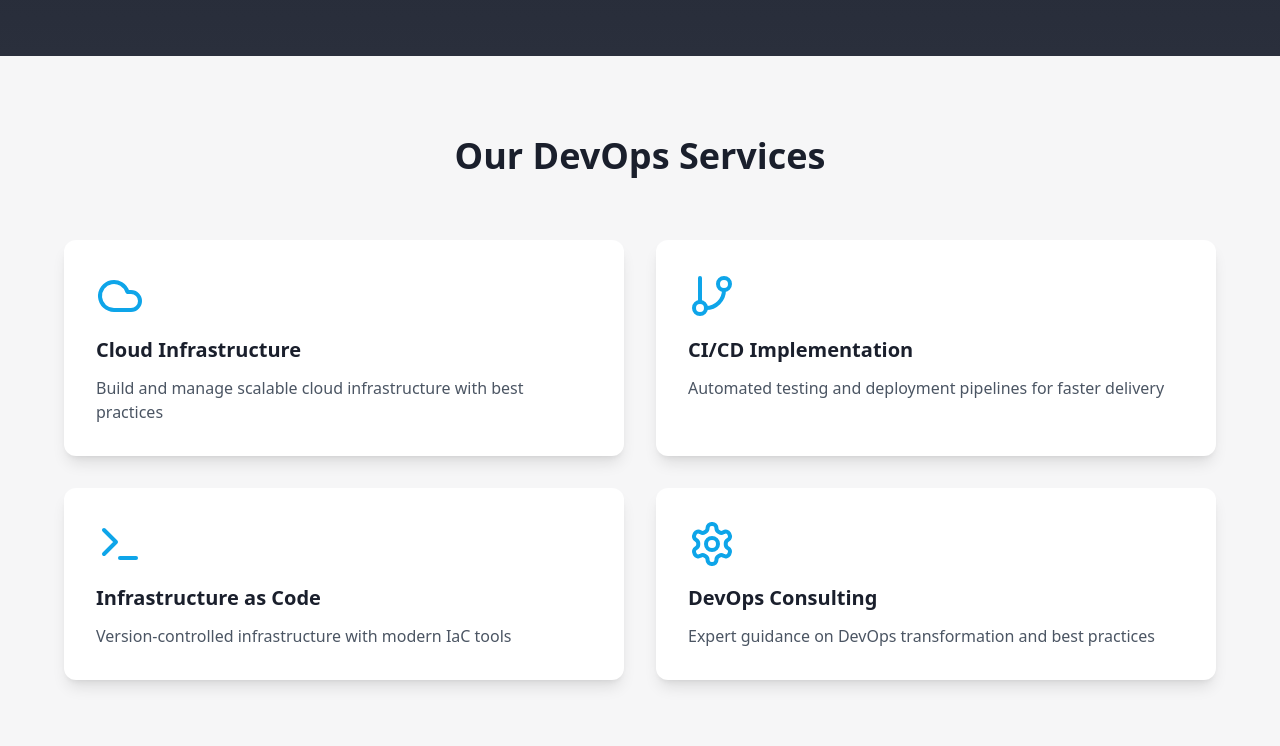
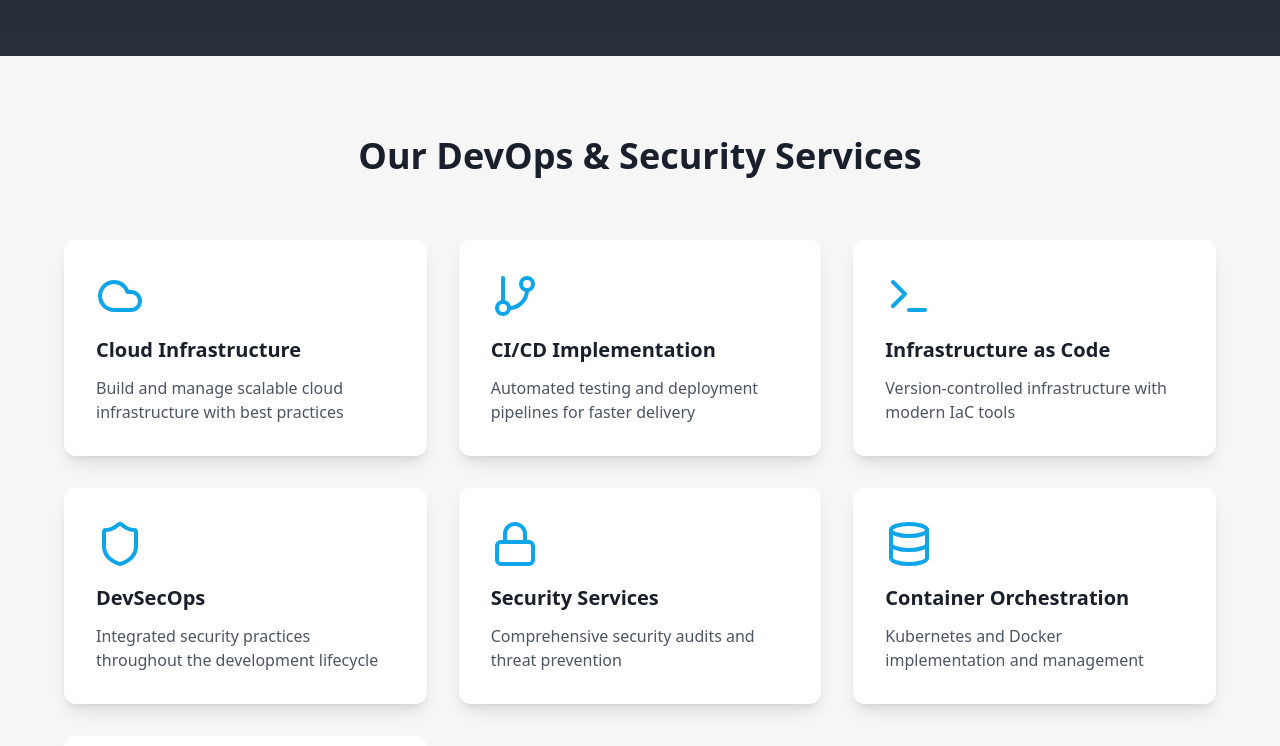
Before and after one commit to amanpatelofficial-devops/FlowState-Your-Infra, a React (Vite) app: page / in a window 1280 px wide. Shown: the part 560-1306 px from the top of the page. Built offline with nearby package versions, Linux system fonts and the light colour scheme.

Commit message:
Add DevOps and Security Services
Add new services related to DevOps, DevSecOps, and Security.

```diff
--- a/src/components/ServicesSection.tsx
+++ b/src/components/ServicesSection.tsx
@@ -1,15 +1,15 @@
 
-import { Cloud, GitBranch, Terminal, Settings } from "lucide-react";
+import { Cloud, GitBranch, Terminal, Settings, Shield, Lock, Database } from "lucide-react";
 
 export const ServicesSection = () => {
   return (
     <section className="py-20 px-6 bg-[#F6F6F7]">
       <div className="max-w-6xl mx-auto">
         <h2 className="text-3xl md:text-4xl font-bold text-center mb-16 text-[#1A1F2C]">
-          Our DevOps Services
+          Our DevOps & Security Services
         </h2>
 
-        <div className="grid md:grid-cols-2 gap-8">
+        <div className="grid md:grid-cols-2 lg:grid-cols-3 gap-8">
           {[
             {
               icon: Cloud,
@@ -25,6 +25,21 @@ export const ServicesSection = () => {
               icon: Terminal,
               title: "Infrastructure as Code",
               desc: "Version-controlled infrastructure with modern IaC tools"
+            },
+            {
+              icon: Shield,
+              title: "DevSecOps",
+              desc: "Integrated security practices throughout the development lifecycle"
+            },
+            {
+              icon: Lock,
+              title: "Security Services",
+              desc: "Comprehensive security audits and threat prevention"
+            },
+            {
+              icon: Database,
+              title: "Container Orchestration",
+              desc: "Kubernetes and Docker implementation and management"
             },
             {
               icon: Settings,
```
